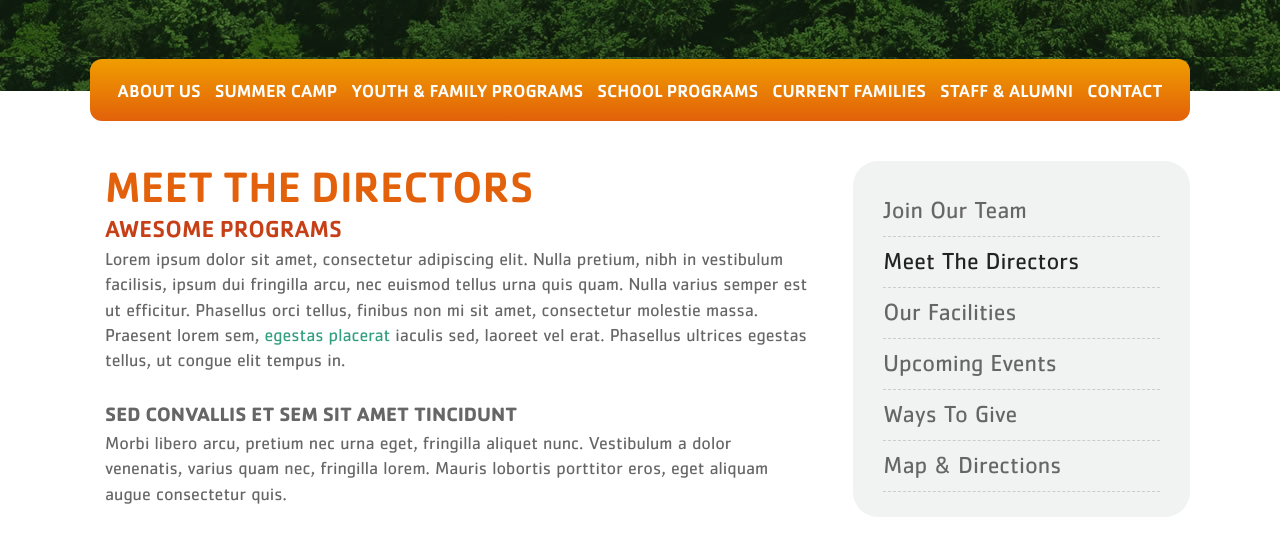
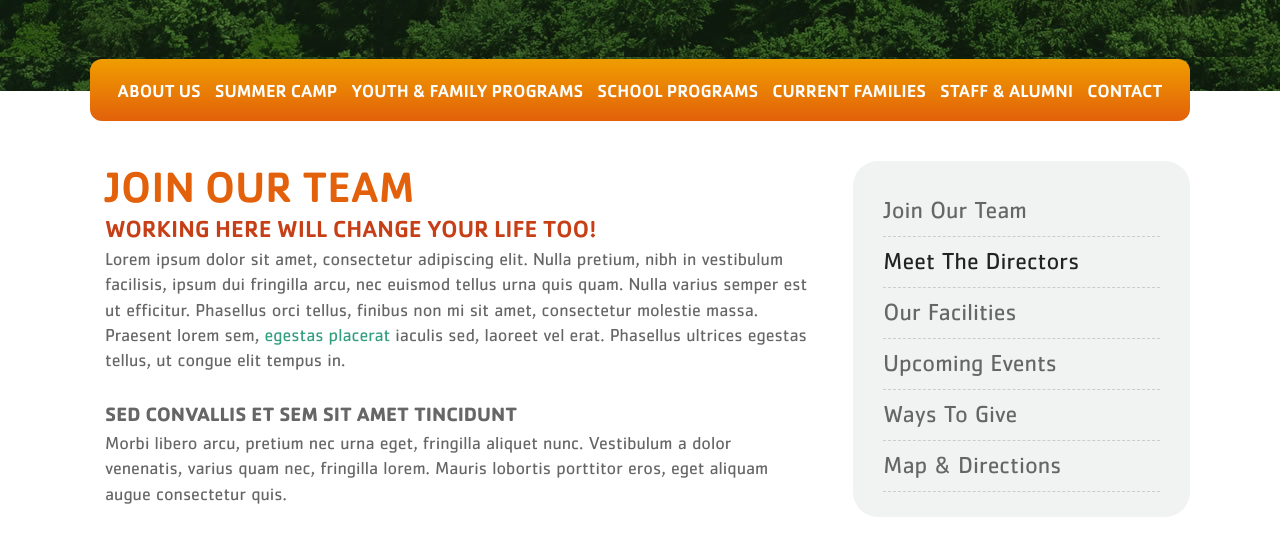
Before and after one commit to jessedmatlock/camp-hazen, a website: page join.html in a window 1280 px wide. Shown: the part 184-721 px from the top of the page. Drawn offline with Linux system fonts and the light colour scheme; grey boxes are pictures that could not be loaded; files whose address does not match are found by name; a web font is replaced by a local one.

Commit message:
Update text

```diff
--- a/join.html
+++ b/join.html
@@ -164,10 +164,10 @@
 					<div class="row">
 					    <div class="small-12 large-8 columns" id="content" role="main">
 					            <header>
-					                <h1 class="entry-title">Meet the Directors</h1>
+					                <h1 class="entry-title">JOIN OUR TEAM</h1>
 					            </header>
 								<div class="content-wrapper">
-								    <h3>AWESOME PROGRAMS</h3>
+								    <h3>WORKING HERE WILL CHANGE YOUR LIFE TOO!</h3>
 								    <p>Lorem ipsum dolor sit amet, consectetur adipiscing elit. Nulla pretium, nibh in vestibulum facilisis, ipsum dui fringilla arcu, nec euismod tellus urna quis quam. Nulla varius semper est ut efficitur. Phasellus orci tellus, finibus non mi sit amet, consectetur molestie massa. Praesent lorem sem,
 								        <a href="http://google.com">egestas placerat</a> iaculis sed, laoreet vel erat. Phasellus ultrices egestas tellus, ut congue elit tempus in.
 								    </p>
```
